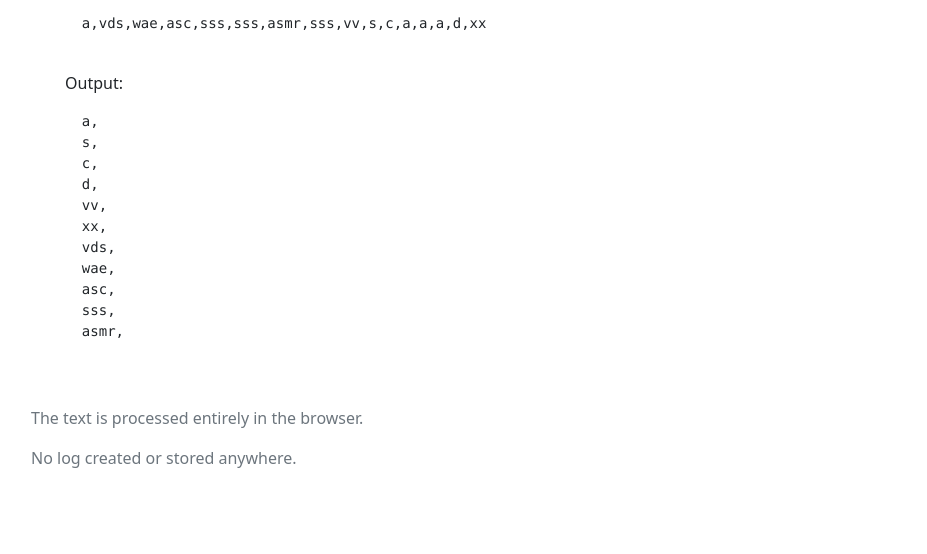
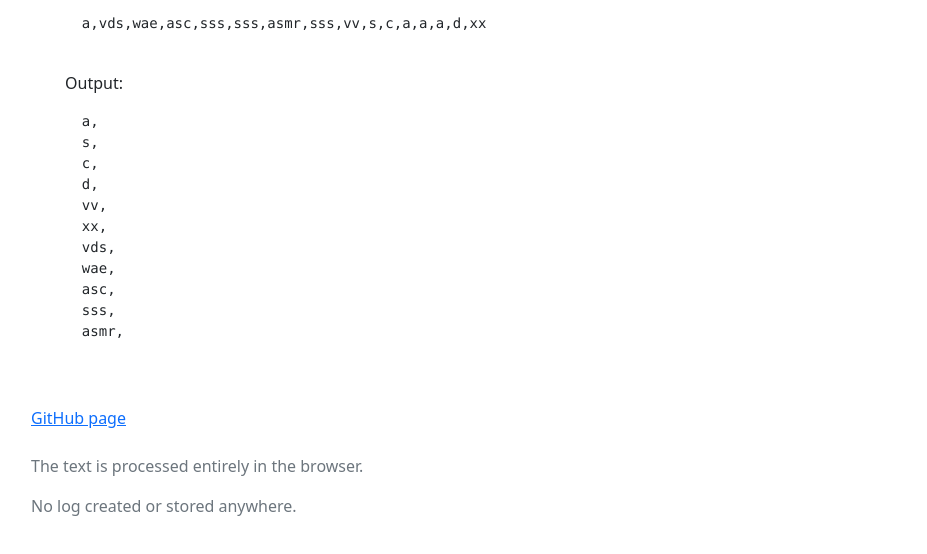
Before and after one commit to JoshuaTapioca/JoshuaTapioca.github.io, a plain HTML site: page index.html in a window 1280 px wide. Shown: the part 735-1289 px from the top of the page, without its empty margins (17-944 px from the left). Drawn offline with nearby package versions, Linux system fonts and the light colour scheme.

Commit message:
add link to GitHub page

```diff
--- a/index.html
+++ b/index.html
@@ -89,6 +89,7 @@
 
 <footer class="bd-footer text-muted">
   <div class="container-fluid p-3 p-md-5">
+    <a href="https://github.com/JoshuaTapioca/blocked-words-filter" target="_blank" rel="noopener noreferrer">GitHub page</a><br><br>
     <p>The text is processed entirely in the browser.</p>
     <p>No log created or stored anywhere.</p>
   </div>
```
